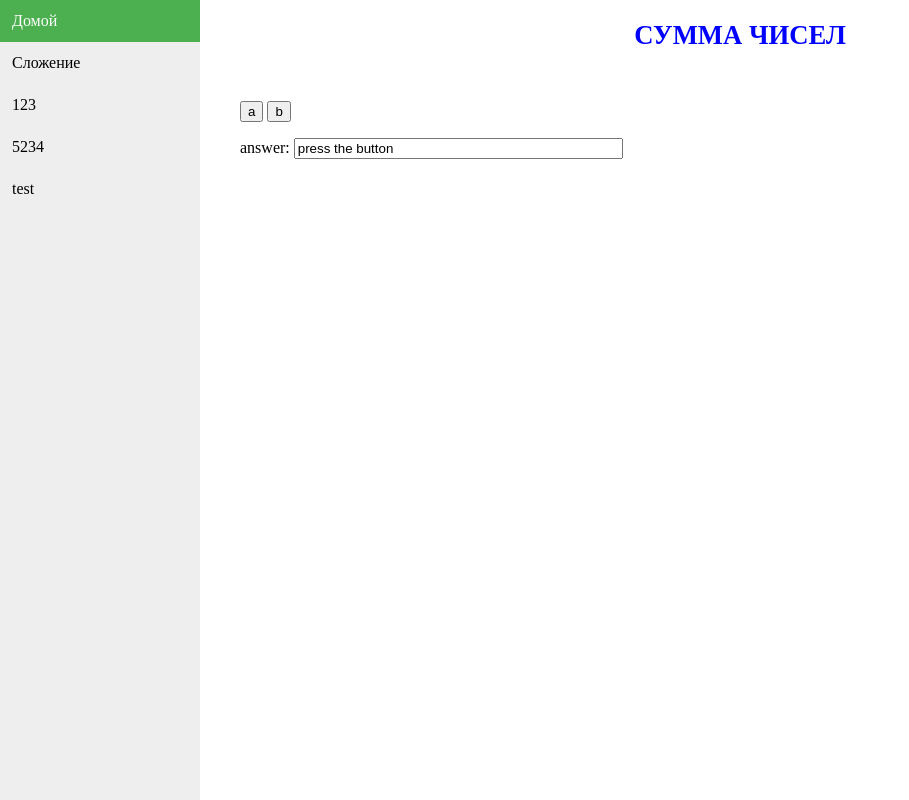
After one commit to Amaltiirtare/pythonlearning, a Flask app: page /test in a window 1280 px wide. The commit adds this page. Shown: the whole page, without its empty margins (0-909 px from the left). Run offline with Flask 2, Linux system fonts and the light colour scheme.

Commit message:
multi-functions per request example

```diff
--- a/app.py
+++ b/app.py
@@ -27,7 +27,22 @@ def summ():
         return render_template("summ.html", a=a, b=b, c=c)
 
 
+@app.route('/test', methods=["POST", "GET"])
+def test():
+    if request.method == "GET":
+        return render_template("test.html", answer="press the button")
+    if request.method == "POST":
+        answer = "nothing_to show"
+        template = "You pressed "
+        if request.form.get("a"):
+            answer = get_c(template + request.form["a"])
+        elif request.form.get("b"):
+            answer = get_c(template + request.form["b"])
+        return render_template("test.html", answer=answer)
 
 
+def get_c(ans):
+    answer = ans
+    return answer
 if __name__ == "__main__":
     app.run(debug=True)
--- a/templates/base.html
+++ b/templates/base.html
@@ -14,7 +14,7 @@
         <a href="/summ">Сложение</a>
         <a href="#">123</a>
         <a href="#">5234</a>
-        <a href="#">234</a>
+        <a href="/test">test</a>
     </div>
     <div class="container">
     {% block body %}{% endblock %}
--- /dev/null
+++ b/templates/test.html
@@ -0,0 +1,20 @@
+<!-- Страница приложения для сложения -->
+
+{% extends 'base.html' %}
+
+{% block title %}
+Сумма двух чисел
+{% endblock %}
+
+{% block body %}
+<h1>Сумма чисел</h1>
+
+    <div>
+        <form method="post">
+            <button type="submit" name="a" value="a">a</button>
+            <button type="submit" name="b" value="b">b</button>
+            <p>answer: <input name="c" value="{{ answer }}" size="38"></p>
+        </form>
+    </div>
+
+{% endblock %}
```
